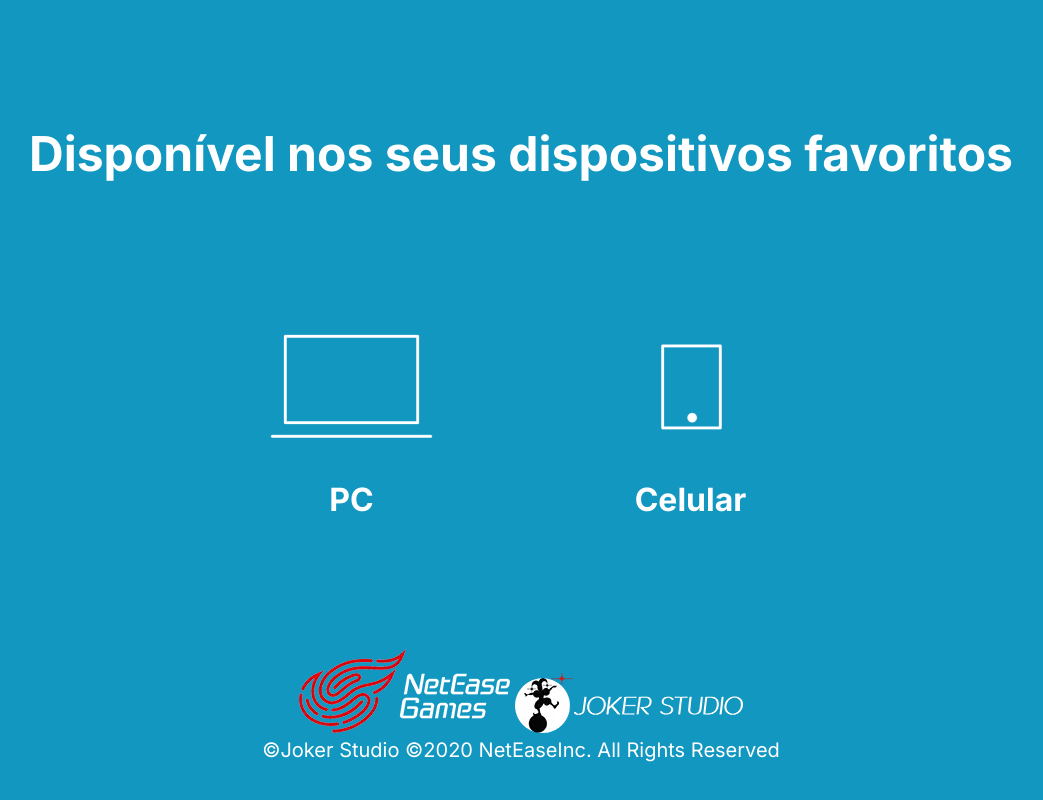
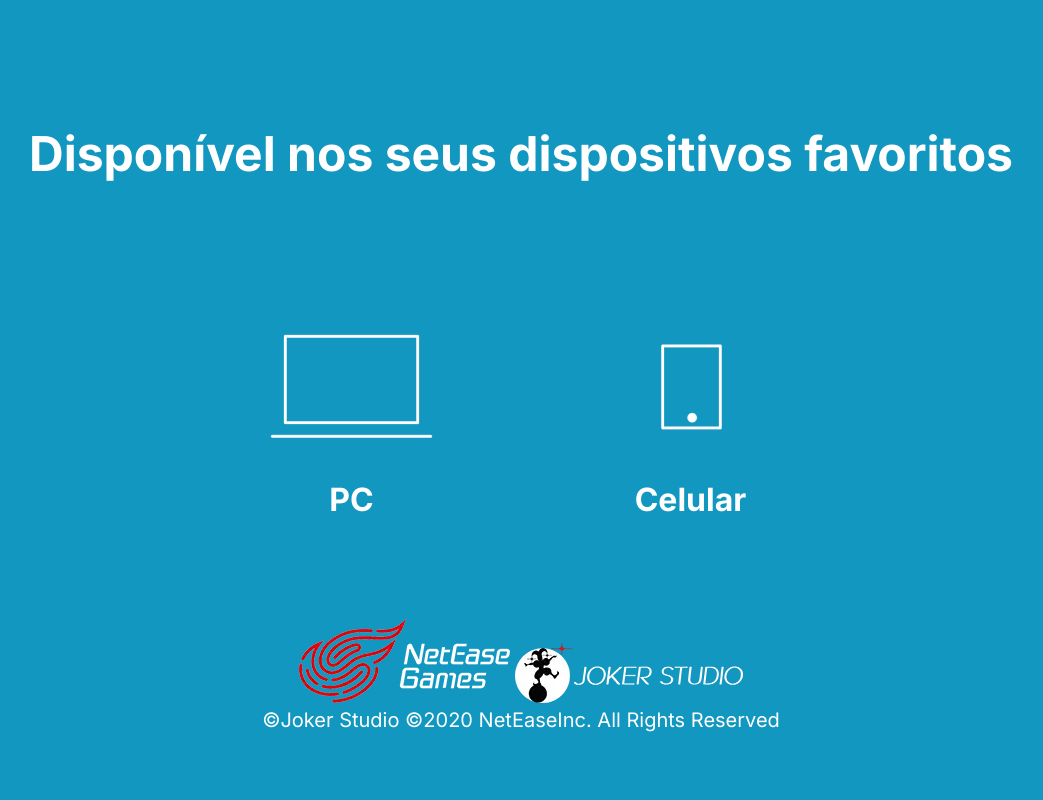
Before and after one commit to HELZZH2B/Identity-V, a plain HTML site: page index.html in a window 1280 px wide. Shown: the part 3076-3876 px from the top of the page, without its empty margins (119-1162 px from the left). Drawn offline with Linux system fonts and the light colour scheme.

Commit message:
Update styles.css

```diff
--- a/styles.css
+++ b/styles.css
@@ -153,7 +153,7 @@ body {
     color: var(--cor-de-fundo);
 }
 
-.footeren, .footerkr {
+.footerkr {
     width: 100%;
     padding: 30px 0;
     text-align: center;
```
